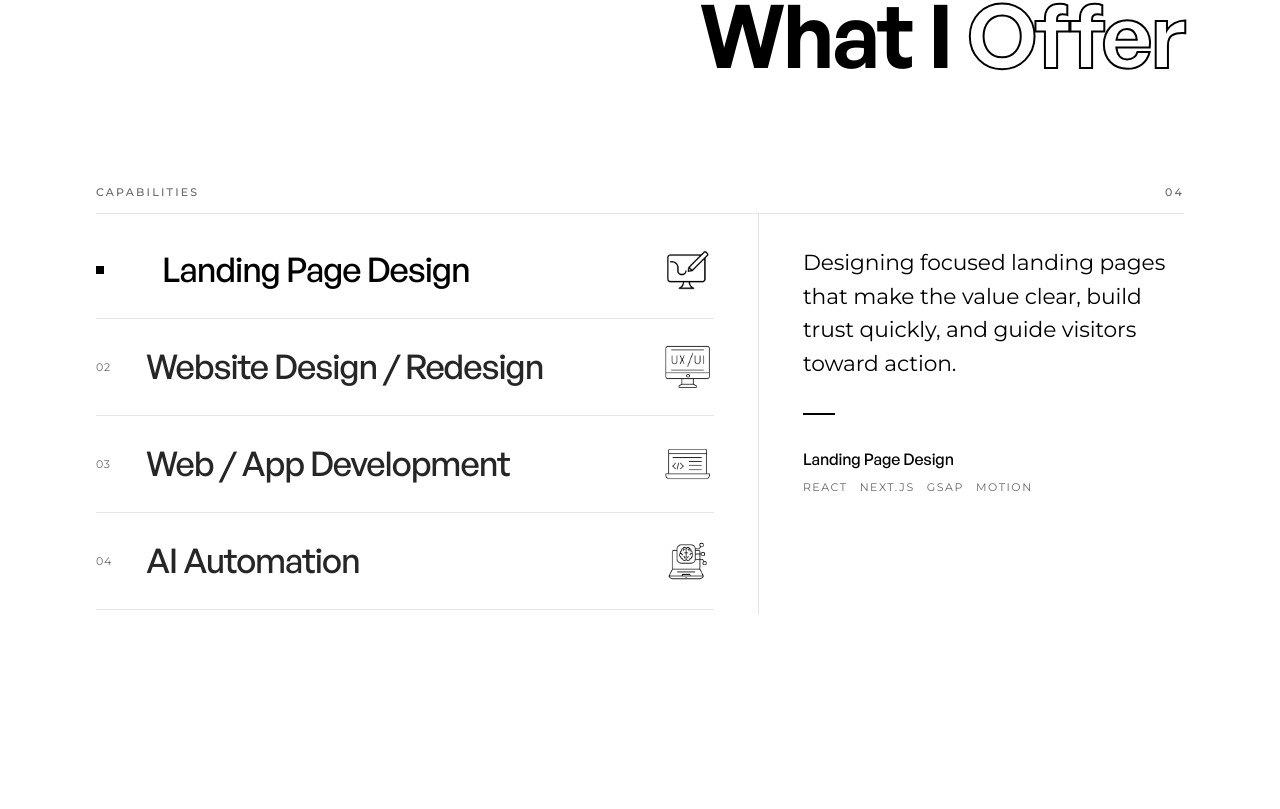
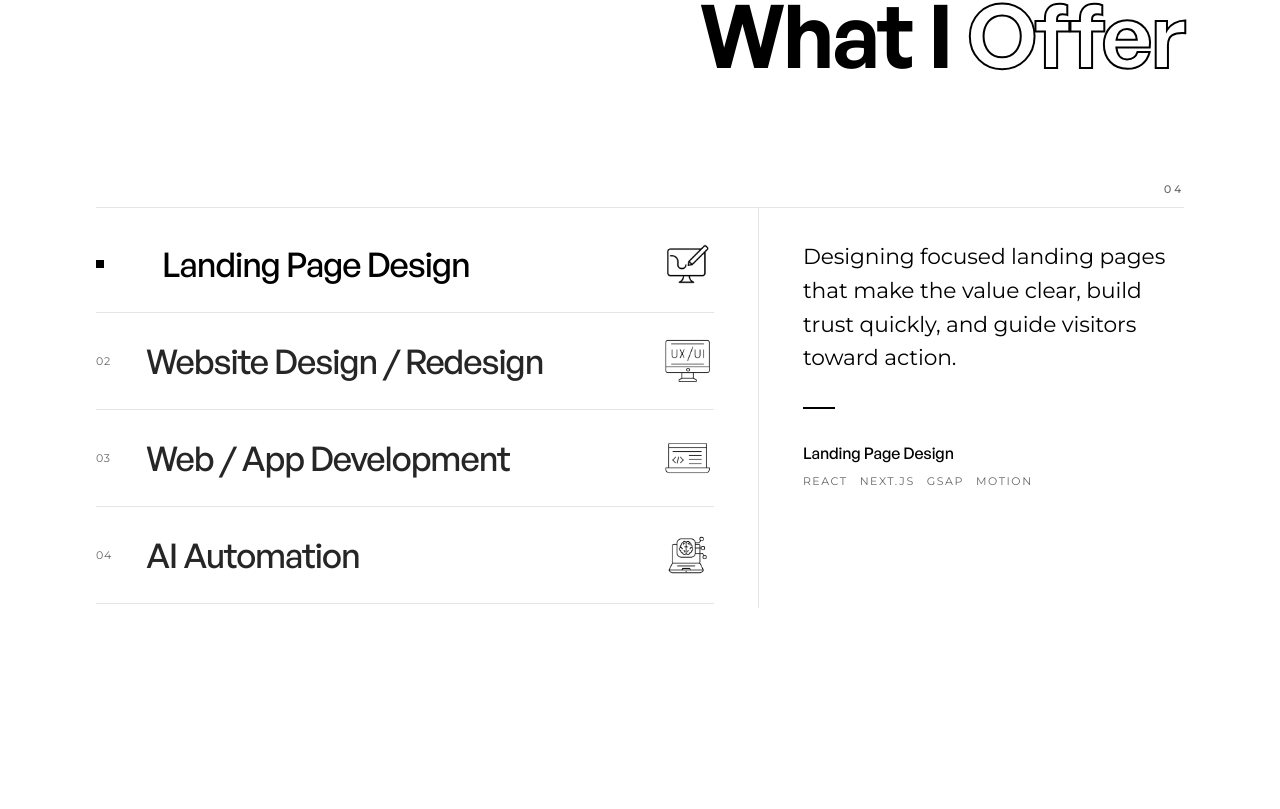
Before and after one commit to dev-himel-0/h.dev-portfolio-v0, a Next.js app: page / in a window 1280 px wide. Shown: the part 3491-4300 px from the top of the page. Built offline with nearby package versions, Linux system fonts and the light colour scheme.

Commit message:
feat: integrate RollingNumber component for animated service count display and update service section label for clarity

```diff
--- a/src/components/ui/hover-service-list.tsx
+++ b/src/components/ui/hover-service-list.tsx
@@ -4,9 +4,10 @@ import { useRef, useState } from "react";
 import Image from "next/image";
 import gsap from "gsap";
 import { useGSAP } from "@gsap/react";
-import { serviceIconSources, servicesSection, type Service } from "@/lib/data";
+import { serviceIconSources, type Service } from "@/lib/data";
 import { cn } from "@/lib/utils";
 import { ImageTrail } from "@/components/ui/image-trail";
+import { RollingNumber } from "@/components/ui/rolling-number";
 
 interface HoverServiceListProps {
   services: Service[];
@@ -19,7 +20,12 @@ interface HoverServiceListProps {
 export function HoverServiceList({ services }: HoverServiceListProps) {
   const rootRef = useRef<HTMLDivElement>(null);
   const [activeIndex, setActiveIndex] = useState(0);
+  const [hoveredIndex, setHoveredIndex] = useState<number | null>(null);
+  const [focusedIndex, setFocusedIndex] = useState<number | null>(null);
   const activeService = services[activeIndex] ?? services[0];
+  const displayedIndex = hoveredIndex ?? focusedIndex;
+  const displayedCount =
+    displayedIndex === null ? services.length : displayedIndex + 1;
 
   useGSAP(
     () => {
@@ -85,13 +91,13 @@ export function HoverServiceList({ services }: HoverServiceListProps) {
       className="grid gap-y-0 lg:grid-cols-[1.45fr_1fr] lg:gap-x-11"
     >
       <div className="col-span-full pt-3">
-        <div className="flex items-baseline justify-between gap-4 pb-3">
-          <span className="font-sans text-[0.6875rem] font-medium tracking-[0.2em] text-black/60 uppercase">
-            {servicesSection.label}
-          </span>
-          <span className="font-sans text-[0.6875rem] font-medium tracking-[0.2em] text-black/60 uppercase">
-            {String(services.length).padStart(2, "0")}
-          </span>
+        <div className="flex items-baseline justify-end gap-4 pb-3">
+          <RollingNumber
+            value={String(displayedCount).padStart(2, "0")}
+            animateOnChange
+            duration={0.45}
+            className="font-sans text-[0.6875rem] font-medium tracking-[0.2em] text-black/60 uppercase"
+          />
         </div>
         <div
           aria-hidden="true"
@@ -129,8 +135,16 @@ export function HoverServiceList({ services }: HoverServiceListProps) {
                   aria-controls="services-detail"
                   aria-pressed={active}
                   onClick={() => selectService(index)}
-                  onFocus={() => selectService(index)}
-                  onPointerEnter={() => selectService(index)}
+                  onFocus={() => {
+                    setFocusedIndex(index);
+                    selectService(index);
+                  }}
+                  onBlur={() => setFocusedIndex(null)}
+                  onPointerEnter={() => {
+                    setHoveredIndex(index);
+                    selectService(index);
+                  }}
+                  onPointerLeave={() => setHoveredIndex(null)}
                   className={cn(
                     "group grid h-20 w-full grid-cols-[2.125rem_minmax(0,1fr)_auto] items-center gap-4 border-0 bg-transparent p-0 text-left text-[clamp(1.2rem,2.75vw,2.125rem)] leading-[1.1] outline-none max-[319px]:gap-4 max-[319px]:text-[clamp(1.05rem,6.2vw,1.25rem)] lg:h-24",
                     "focus-visible:outline focus-visible:outline-2 focus-visible:outline-offset-4 focus-visible:outline-black",
--- a/src/components/ui/rolling-number.tsx
+++ b/src/components/ui/rolling-number.tsx
@@ -25,6 +25,8 @@ interface RollingNumberProps {
   delay?: number;
   /** Roll duration per strip. Defaults to 1.8. */
   duration?: number;
+  /** Animate the digit strips when the numeric value changes. */
+  animateOnChange?: boolean;
   /** Decorative mode: no accessible copy, root marked aria-hidden. */
   ariaHidden?: boolean;
 }
@@ -33,7 +35,8 @@ interface RollingNumberProps {
  * Mechanical rolling number: each digit of the numeric core is a vertical
  * 0-9 tape clipped to one digit column; static prefix/suffix characters sit
  * beside the wheels. The markup renders the final digits (SSR-safe), then
- * GSAP rewinds and rolls them once the element crosses mid-viewport.
+ * GSAP rewinds and rolls them once the element crosses mid-viewport or when
+ * `animateOnChange` is enabled and the value changes.
  * Skipped under `prefers-reduced-motion` — final state is already in markup.
  */
 export function RollingNumber({
@@ -44,6 +47,7 @@ export function RollingNumber({
   className,
   delay = 0,
   duration = 1.8,
+  animateOnChange = false,
   ariaHidden = false,
 }: RollingNumberProps) {
   const ref = useRef<HTMLSpanElement>(null);
@@ -52,11 +56,12 @@ export function RollingNumber({
   const prefix = parts?.[1] ?? "";
   const core = parts?.[2] ?? "";
   const tail = parts?.[3] ?? "";
+  const previousCoreRef = useRef(core);
 
   useGSAP(
     () => {
       const root = ref.current;
-      if (!root || prefersReducedMotion()) return;
+      if (!root || animateOnChange || prefersReducedMotion()) return;
 
       const strips = root.querySelectorAll<HTMLElement>(
         "[data-odometer-strip]",
@@ -91,6 +96,46 @@ export function RollingNumber({
     { scope: ref },
   );
 
+  useGSAP(
+    () => {
+      const root = ref.current;
+      if (!root || !animateOnChange) return;
+
+      const strips = root.querySelectorAll<HTMLElement>(
+        "[data-odometer-strip]",
+      );
+      if (!strips.length) return;
+
+      const previousCore = previousCoreRef.current;
+      previousCoreRef.current = core;
+
+      if (previousCore === core || prefersReducedMotion()) return;
+
+      gsap.killTweensOf(strips);
+      gsap.set(strips, {
+        y: 0,
+        yPercent: (index: number) =>
+          -(Number(previousCore[index] ?? 0) * 10),
+        willChange: "transform",
+      });
+      gsap.to(strips, {
+        y: 0,
+        yPercent: (index: number) =>
+          -(Number(strips[index].dataset.digit ?? 0) * 10),
+        duration,
+        ease: "expo.out",
+        stagger: 0.03,
+        overwrite: "auto",
+        onComplete: () => gsap.set(strips, { clearProps: "willChange" }),
+      });
+    },
+    {
+      dependencies: [animateOnChange, core],
+      scope: ref,
+      revertOnUpdate: false,
+    },
+  );
+
   return (
     <span
       ref={ref}
@@ -114,7 +159,7 @@ export function RollingNumber({
         {core.split("").map((char, index) =>
           char === "." ? (
             <span
-              key={`${char}-${index}`}
+              key={index}
               className="mr-[0.04em]"
             >
               {char}
--- a/src/lib/data.ts
+++ b/src/lib/data.ts
@@ -275,7 +275,6 @@ export const servicesSection = {
   index: "02",
   filledTitle: "What I",
   outlinedTitle: "Offer",
-  label: "CAPABILITIES",
 };
 
 export const stackCapabilities: StackCapability[] = [
```
